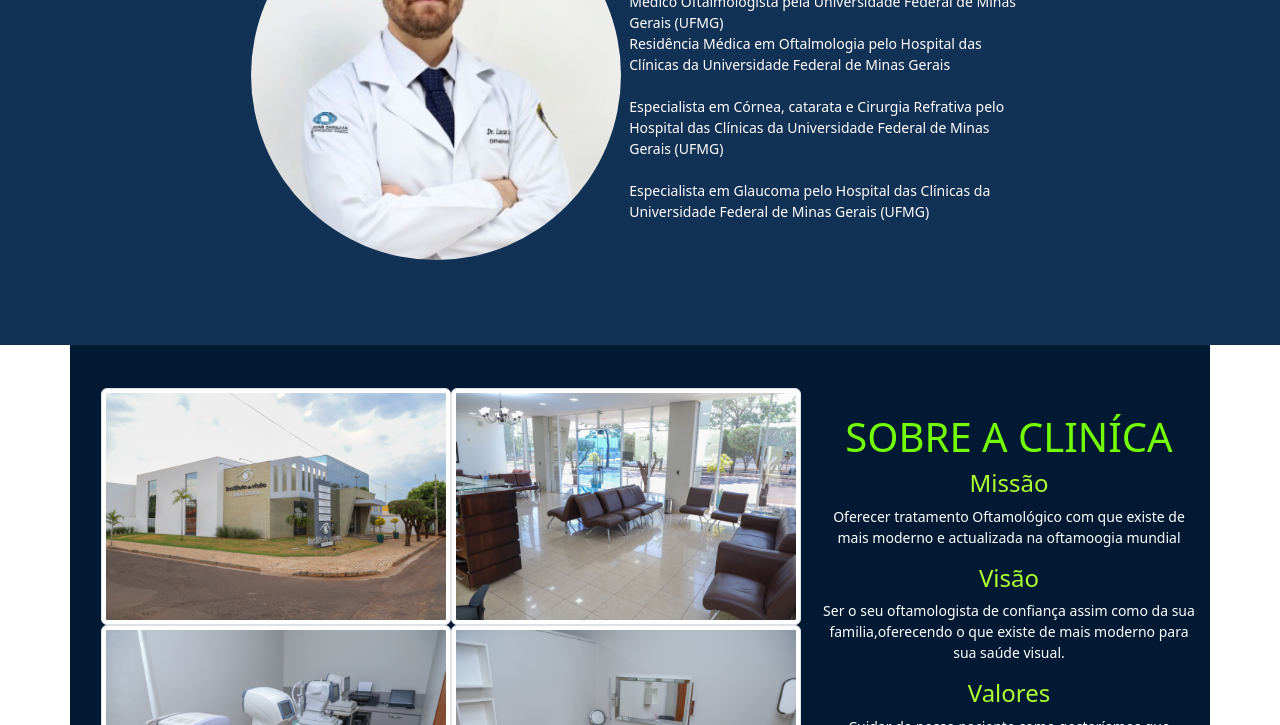
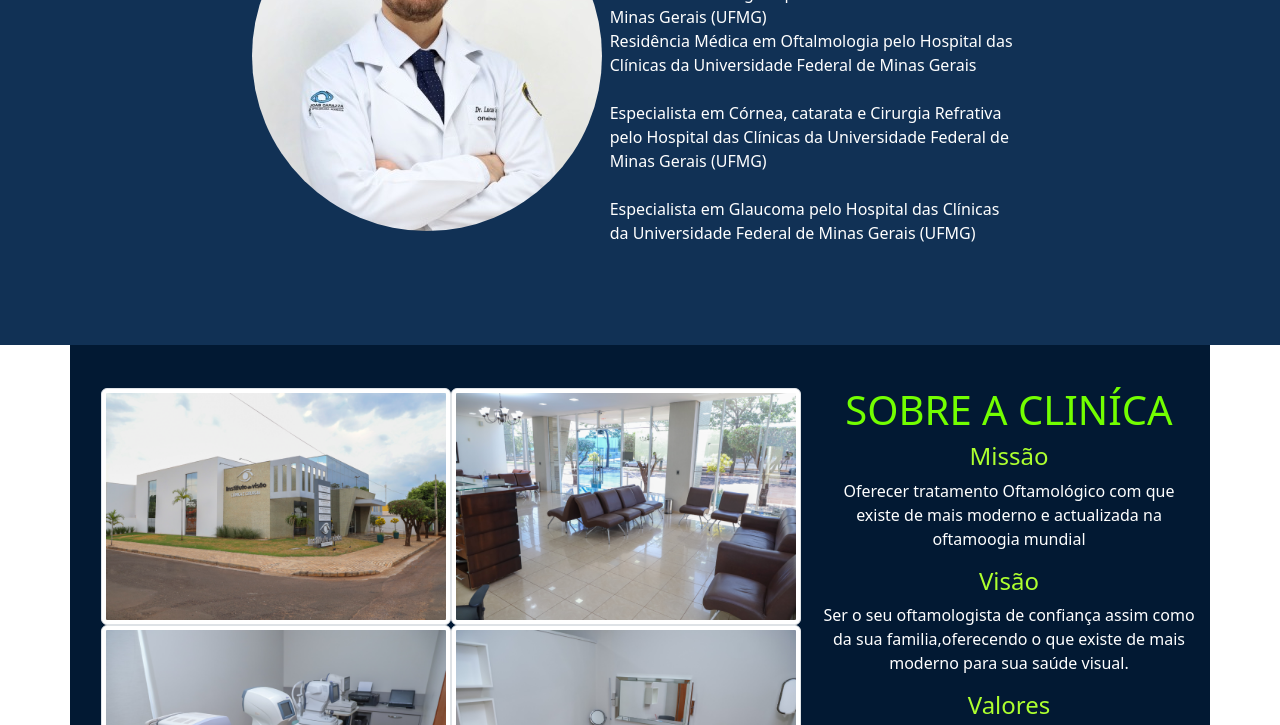
Before and after one commit to kivervinicius/drlucascarazza, a Gatsby site: page / in a window 1280 px wide. Shown: the part 835-1560 px from the top of the page. Built offline with nearby package versions, Linux system fonts and the light colour scheme; Gatsby itself is replaced by a stand-in of ours.

Commit message:
fix: size logo

```diff
--- a/src/components/Banner/index.jsx
+++ b/src/components/Banner/index.jsx
@@ -12,7 +12,7 @@ const Banner = () => {
   return (
     <div className="banner">
       <div className='logo'>
-        <img src={logo} width="369" height="200" alt=""></img>
+        <img src={logo} width="369" height="200" alt="Dr Lucas Carazza" className='img-fluid'></img>
       </div>
       <div className="button pt-3">
         <button onClick={() => { onDirection() }} type="button" class="btn btn-primary btn-lg rounded-5">Agende sua consulta</button >
--- a/src/components/Sobre-clinica/style.scss
+++ b/src/components/Sobre-clinica/style.scss
@@ -14,7 +14,7 @@
 
 }
 .text-dr{
-    font-size: 14px;
+    font-size: 1rem;
     color: white;
 }
 
@@ -42,7 +42,7 @@ color: white;
 
 }
 .text-dr{
-    font-size: 14px;
+    font-size: 1rem;
     color: white;
 }
 
--- a/src/components/SobreDr/index.jsx
+++ b/src/components/SobreDr/index.jsx
@@ -1,13 +1,13 @@
 import React from "react"
 import imgdr from "../images/perfil.jpg"
-import"./style.scss"
+import "./style.scss"
 const SobreOdr = () => {
   return (
     <>
       <div className="container-dr">
         <div className="d-flex justify-content-center">
-        <img src={imgdr} alt="..."  className="img-dr rounded-circle"></img>
-            <div className="d-block text-justify col-12 p-2 col-md-4" >
+          <img src={imgdr} alt="Dr Lucas Carazza" className="img-dr rounded-circle img-fluid"></img>
+          <div className="d-block text-justify col-12 p-2 col-sm-4" >
             <h1>SOBRE MIM</h1>
             <h4>Dr. Lucas Carazza</h4>
             <p className="text-dr">Médico Oftalmologista pela Universidade
--- a/src/components/SobreDr/style.scss
+++ b/src/components/SobreDr/style.scss
@@ -1,5 +1,6 @@
 @import "bootstrap/scss/functions";
 @import "bootstrap/scss/variables";
+@import "bootstrap/scss/maps";
 @import "bootstrap/scss/mixins";
 
 .container-dr{
@@ -18,12 +19,16 @@
 }
 
 .img-dr{
-    width: 370px;
-    height: 370px;
-    border-radius: 50%;
+    max-width: 350px;
+    max-height: 350px;
+
+    @include media-breakpoint-down(sm) {
+        margin-left: auto;
+        margin-right: auto;
+    }
 }
 .text-dr{
-    font-size: 14px;
+    font-size: 1rem;
     color: white;
 }
 
```
Lines whose indentation alone changed are shown as unchanged.
